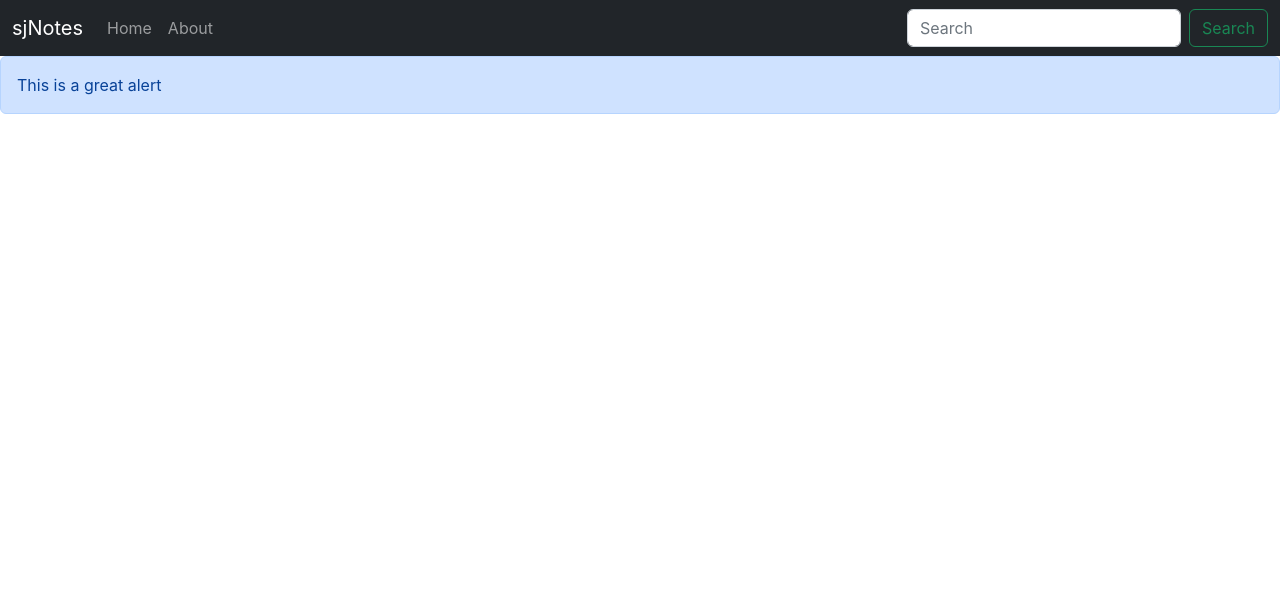
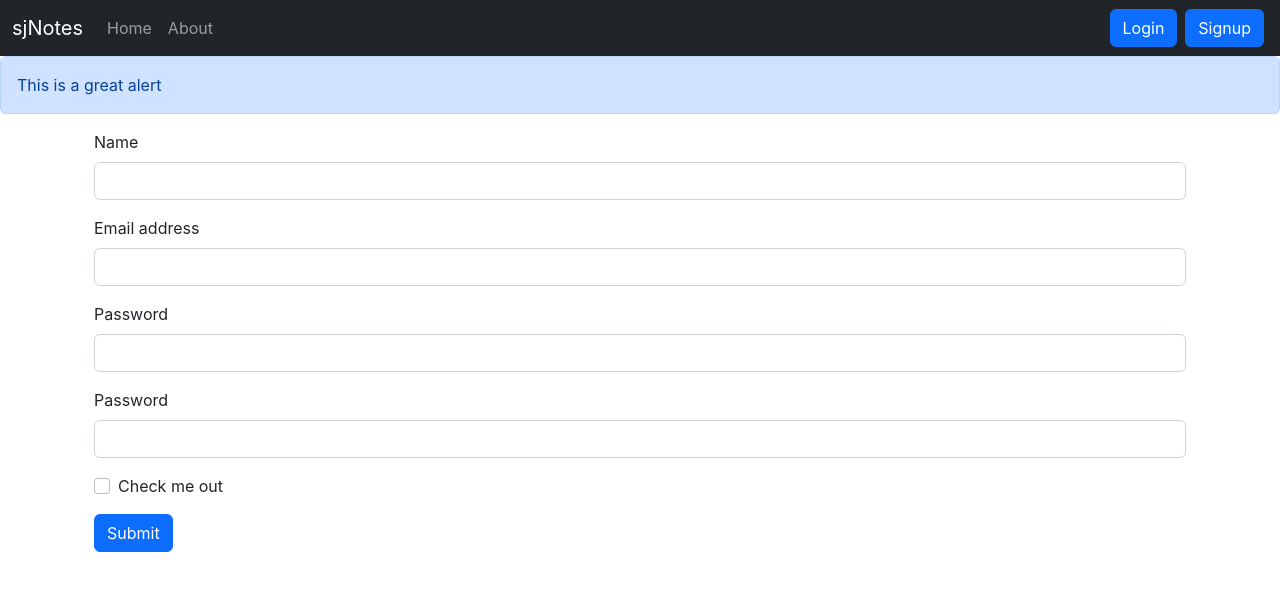
Before and after one commit to DocSJ1980/sjnotes, a React (Create React App) app: page /signup in a window 1280 px wide. Shown: the top 590 px of the page. Built offline with nearby package versions, Linux system fonts and the light colour scheme.

Commit message:
19th Commit - Login and Signup Implemented

```diff
--- a/src/App.js
+++ b/src/App.js
@@ -5,6 +5,8 @@
 import About from "./components/About";
 import NoteState from "./context/notes/NoteState";
 import Alert from "./components/Alert"
+import Login from "./components/Login";
+import Signup from "./components/Signup";
 
 function App() {
   return (
@@ -18,6 +20,8 @@
           <Route exact path="/" element={<App />}/>
           <Route exact index element={<Home />} />
           <Route exact path="/about" element={<About />}/>
+          <Route exact path="/login" element={<Login />}/>
+          <Route exact path="/signup" element={<Signup />}/>
         </Routes>
         </div>
       </BrowserRouter>
--- /dev/null
+++ b/src/components/Login.js
@@ -0,0 +1,50 @@
+import React, {useState} from 'react'
+import { useNavigate } from 'react-router-dom'
+
+const Login = () => {
+    const [credentials, setCredentials] = useState({email: "", password: ""})
+    let navigate = useNavigate();
+    const handleSubmit = async (e) =>{
+        e.preventDefault();
+        const response = await fetch("http://localhost:5000/api/auth/login", {
+            method: 'POST',
+            headers: {
+                'Content-Type': 'application/json'
+            },
+            body: JSON.stringify({email: credentials.email, password: credentials.password})
+        });
+        const json = await response.json();
+        console.log(json);
+        if (json.success){
+            //redirect
+            localStorage.setItem("token", json.authtoken);
+            navigate("/");
+        }
+        else {
+            alert ("Invalid Credentials")
+        }
+    }
+
+    const onChange = (e) =>{
+        setCredentials({...credentials, [e.target.name]: e.target.value})
+    }
+
+    return (
+    <div>
+        <form  onSubmit={handleSubmit}>
+                <div className="mb-3">
+                    <label htmlFor="email" className="form-label">Email address</label>
+                    <input type="email" className="form-control" value={credentials.email} onChange={onChange} id="email" name="email" aria-describedby="emailHelp" />
+                </div>
+                <div className="mb-3">
+                    <label htmlFor="password" className="form-label">Password</label>
+                    <input type="password" className="form-control" value={credentials.password} onChange={onChange} name="password" id="password" />
+                </div>
+
+                <button type="submit" className="btn btn-primary" >Submit</button>
+        </form>
+    </div>
+  )
+}
+
+export default Login
--- a/src/components/Navbar.js
+++ b/src/components/Navbar.js
@@ -32,17 +32,8 @@
                 </Link>
               </li>
             </ul>
-            <form className="d-flex" role="search">
-              <input
-                className="form-control me-2"
-                type="search"
-                placeholder="Search"
-                aria-label="Search"
-              />
-              <button className="btn btn-outline-success" type="submit">
-                Search
-              </button>
-            </form>
+              <Link className="btn btn-primary mx-1" to="/login" role="button">Login</Link>
+              <Link className="btn btn-primary mx-1" to="/signup" role="button">Signup</Link>
           </div>
         </div>
       </nav>
--- /dev/null
+++ b/src/components/Signup.js
@@ -0,0 +1,60 @@
+import React, {useState} from 'react'
+import { useNavigate } from 'react-router-dom'
+
+const Signup = () => {
+    const [credentials, setCredentials] = useState({name: "", email: "", password: "", cpassword: ""})
+    let navigate = useNavigate();
+    const handleSubmit = async (e) =>{
+        e.preventDefault();
+        const {name, email, password} = credentials;
+        const response = await fetch("http://localhost:5000/api/auth/createuser", {
+            method: 'POST',
+            headers: {
+                'Content-Type': 'application/json'
+            },
+            body: JSON.stringify({name, email, password})
+        });
+        const json = await response.json();
+        console.log(json);
+        if (json.success){
+            localStorage.setItem("token", json.authtoken);
+            navigate("/");
+        }
+        else {
+            alert ("Invalid Credentials");
+        }
+    }
+    const onChange = (e) =>{
+        setCredentials({...credentials, [e.target.name]: e.target.value})
+    }
+
+    return (
+        <div className='container'>
+            <form onSubmit={handleSubmit}>
+                <div className="mb-3">
+                    <label htmlFor="name" className="form-label">Name</label>
+                    <input type="text" className="form-control" id="name" name='name' onChange={onChange} aria-describedby="emailHelp" />
+                </div>
+                <div className="mb-3">
+                    <label htmlFor="email" className="form-label">Email address</label>
+                    <input type="email" className="form-control" id="email" name="email" onChange={onChange} aria-describedby="emailHelp" />
+                </div>
+                <div className="mb-3">
+                    <label htmlFor="password" className="form-label">Password</label>
+                    <input type="password" className="form-control" id="password" name="password" onChange={onChange} minLength={5} required />
+                </div>
+                <div className="mb-3">
+                    <label htmlFor="cpassword" className="form-label">Password</label>
+                    <input type="password" className="form-control" id="cpassword" name="cpassword" onChange={onChange} minLength={5} required/>
+                </div>
+                <div className="mb-3 form-check">
+                    <input type="checkbox" className="form-check-input" id="exampleCheck1" />
+                    <label className="form-check-label" htmlFor="exampleCheck1">Check me out</label>
+                </div>
+                <button type="submit" className="btn btn-primary">Submit</button>
+            </form>
+        </div>
+    )
+}
+
+export default Signup
```
Also changed, not shown: 1 other file (tests, documents, lock files or other folders).
